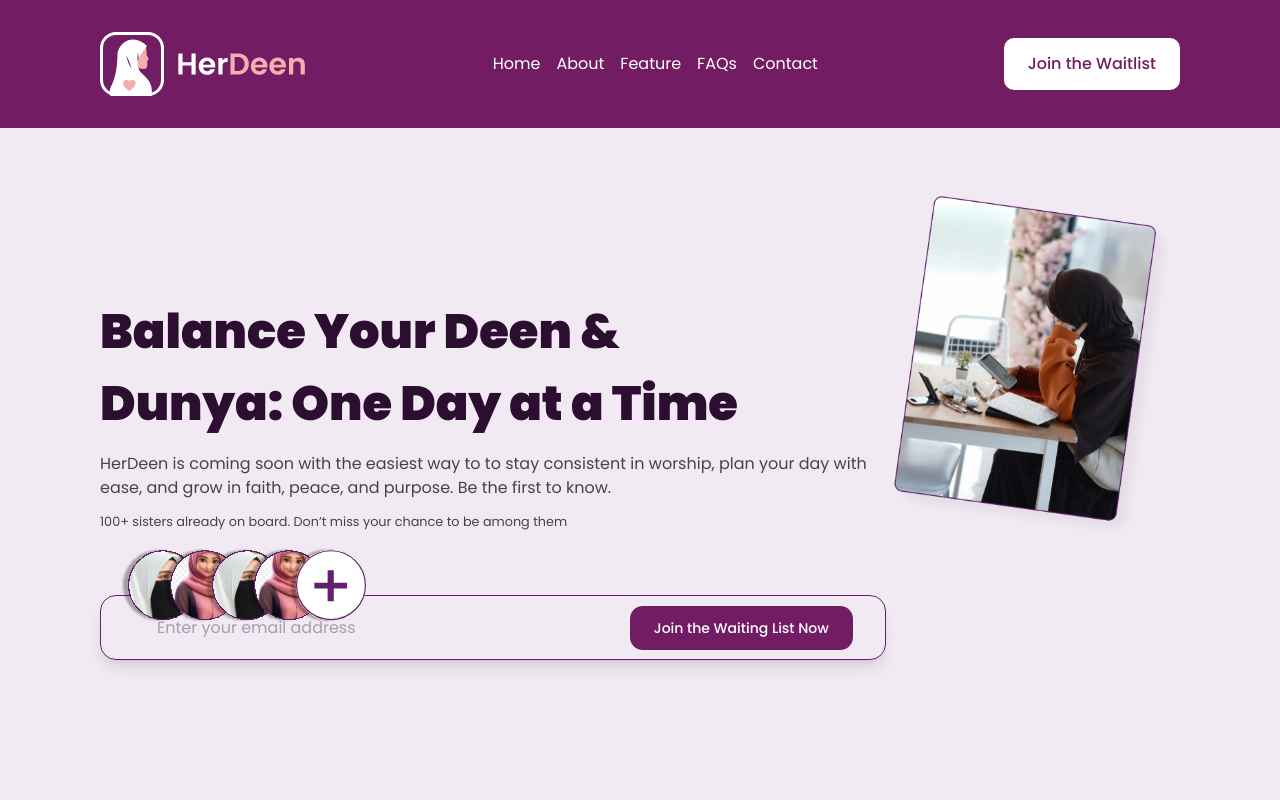
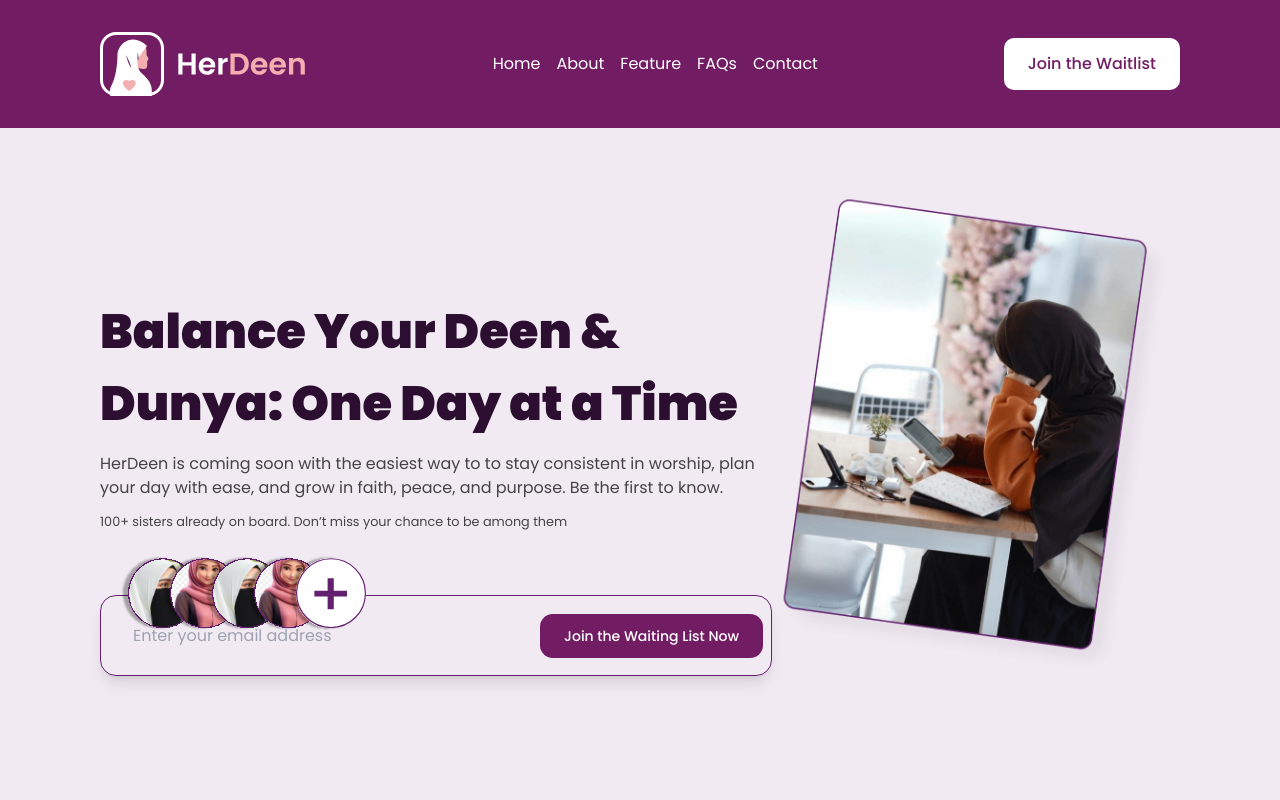
Before and after one commit to sweathannah/HerDeen, a React (Vite) app: page / in a window 1280 px wide. Shown: the top 800 px of the page. Built offline with nearby package versions, Linux system fonts and the light colour scheme; the HTML template or start-up script is replaced by a standard one; a web font is replaced by a local one.

Commit message:
made waitlist one start working

```diff
--- /dev/null
+++ b/src/components/WaitlistForm.jsx
@@ -0,0 +1,85 @@
+// src/components/WaitlistForm.jsx
+import React, { useState } from 'react';
+
+const WaitlistForm = () => {
+  const [email, setEmail] = useState('');
+  const [message, setMessage] = useState('');
+  const [isSubmitting, setIsSubmitting] = useState(false);
+
+  const GOOGLE_FORM_ACTION_URL = 'https://docs.google.com/forms/u/0/d/e/1FAIpQLSftWsDKJuqY3n7cPdYpTL0hZROf3oKyCsIZxGr-1tIKXZIblQ/formResponse';
+  const GOOGLE_FORM_EMAIL_FIELD_NAME = 'entry.1661478065';
+
+  const handleSubmit = async (e) => {
+    e.preventDefault(); // Prevent default form submission
+
+    if (!email) {
+      setMessage('Please enter your email address.');
+      return;
+    }
+
+    setIsSubmitting(true);
+    setMessage('');
+
+    // Create a FormData object to send the data
+    const formData = new FormData();
+    formData.append(GOOGLE_FORM_EMAIL_FIELD_NAME, email);
+
+    try {
+      const response = await fetch(GOOGLE_FORM_ACTION_URL, {
+        method: 'POST',
+        mode: 'no-cors', // Important for Google Forms direct submission to avoid CORS errors in browser
+        body: formData,
+      });
+
+      // Since mode is 'no-cors', response.ok will always be false.
+      // We assume success if no network error occurred.
+      setMessage('Thank you for joining the waitlist!');
+      setEmail(''); // Clear the input field
+    } catch (error) {
+      console.error('Error submitting form:', error);
+      setMessage('Failed to join the waitlist. Please try again.');
+    } finally {
+      setIsSubmitting(false);
+    }
+  };
+
+  return (
+    <div className='flex flex-col relative items-start lg:mt-[4rem] mt-[5rem]'>
+      <img src="/images/users.svg" alt="herDeen Subscribers" className='z-10 absolute -top-10 ' />
+      <form onSubmit={handleSubmit} className="w-full flex flex-col items-center">
+        <div className='rounded-[1rem] border-[#62206E] border-[1px] w-full max-w-2xl px-[0.5rem] py-[0.5rem] border-solid shadow-lg flex lg:flex-row flex-col items-center'>
+          <input
+            type="email"
+            placeholder="Enter your email address"
+            value={email}
+            onChange={(e) => setEmail(e.target.value)}
+            className="flex-grow py-[1.2rem] px-[1.5rem] text-[#444444] focus:outline-none bg-transparent w-full lg:w-auto"
+            required
+          />
+          {/* Desktop Button */}
+          <button
+            type="submit"
+            className="hidden lg:flex bg-[#721d63] text-white rounded-[0.8rem] px-6 py-3 text-sm font-medium whitespace-nowrap ml-4"
+            disabled={isSubmitting}
+          >
+            {isSubmitting ? 'Joining...' : 'Join the Waiting List Now'}
+          </button>
+        </div>
+        {/* Mobile Button (outside the inner div for better responsiveness) */}
+        <button
+          type="submit"
+          className="lg:hidden flex bg-[#721d63] text-white rounded-[0.8rem] px-5 py-3 text-sm font-medium whitespace-nowrap mt-4 w-full max-w-sm text-center justify-center"
+          disabled={isSubmitting}
+        >
+          {isSubmitting ? 'Joining...' : 'Join the Waiting List Now'}
+        </button>
+      </form>
+
+      {message && (
+        <p className="mt-4 text-sm text-gray-700">{message}</p>
+      )}
+    </div>
+  );
+};
+
+export default WaitlistForm;
--- a/src/components/faq_section.jsx
+++ b/src/components/faq_section.jsx
@@ -27,7 +27,7 @@ const faqData = [
 
 const FAQSection = () => {
   return (
-    <section className="py-[6.25rem] px-4 md:px-8 lg:px-16 bg-[#F8F6F9] bg-[url('/images/wavy.svg')] "> {/* Adjust background to match image */}
+    <section className="py-[6.25rem] px-4 md:px-8 lg:px-16 bg-[#F8F6F9] bg-[url('/images/wavy.svg')]" id='FAQs'>
       <div className="w-fit mx-auto text-center mb-12">
         <h2 className="text-[1.6rem] md:text-5xl font-bold text-[2B0E30] mb-4">Got Any Question?</h2>
         <p className="text-[#444444] text-lg max-w-[25.5rem] ">
--- a/src/pages/Home.jsx
+++ b/src/pages/Home.jsx
@@ -1,6 +1,7 @@
 // src/pages/Home.jsx
 import React, { useState } from 'react';
 import FAQSection from '../components/faq_section';
+import WaitlistForm from '../components/WaitlistForm';
 
 const Home = () => {
   const [isMenuOpen, setIsMenuOpen] = useState(false);
@@ -18,30 +19,32 @@ const Home = () => {
             <nav className='text-white font-normal text-[1rem] gap-[2rem]'>
               <ul className='flex gap-4'>
                 <li className='list-none relative group'>
-                  <a href="#" className='block py-2 '>Home</a>
+                  <a href="#Home" className='block py-2 '>Home</a>
                   <span className='shooting-star-underline'></span>
                 </li>
                 <li className='list-none relative group'>
-                  <a href="#" className='block py-2'>About</a>
+                  <a href="#About" className='block py-2'>About</a>
                   <span className='shooting-star-underline'></span>
                 </li>
                 <li className='list-none relative group'>
-                  <a href="#" className='block py-2'>Feature</a>
+                  <a href="#Features" className='block py-2'>Feature</a>
                   <span className='shooting-star-underline'></span>
                 </li>
                 <li className='list-none relative group'>
-                  <a href="#" className='block py-2'>FAQs</a>
+                  <a href="#FAQs" className='block py-2'>FAQs</a>
                   <span className='shooting-star-underline'></span>
                 </li>
                 <li className='list-none relative group'>
-                  <a href="#" className='block py-2'>Contact</a>
+                  <a href="#Contact" className='block py-2'>Contact</a>
                   <span className='shooting-star-underline'></span>
                 </li>
               </ul>
             </nav>
-            <button className='bg-[#FFFFFF] text-[#721d63] rounded-[0.625rem] px-[1.5rem] py-[0.9rem] font-medium text-[1rem]'>
-              Join the Waitlist
-            </button>
+            <a href="#Join">
+              <button className='bg-[#FFFFFF] text-[#721d63] rounded-[0.625rem] px-[1.5rem] py-[0.9rem] font-medium text-[1rem]'>
+                Join the Waitlist
+              </button>
+            </a>
           </header>
 
           {/* Mobile Header (Hamburger Menu) */}
@@ -77,36 +80,38 @@ const Home = () => {
               <nav>
                 <ul className='flex flex-col gap-[0.75rem] text-[1rem] font-normal items-end'>
                   <li className='list-none relative group'>
-                    <a href="#" className='block'>Home</a>
+                    <a href="#Home" className='block'>Home</a>
                     <span className='shooting-star-underline'></span>
                   </li>
                   <li className='list-none relative group'>
-                    <a href="#" className='block'>About</a>
+                    <a href="#About" className='block'>About</a>
                     <span className='shooting-star-underline'></span>
                   </li>
                   <li className='list-none relative group'>
-                    <a href="#" className='block'>Feature</a>
+                    <a href="#Feature" className='block'>Feature</a>
                     <span className='shooting-star-underline'></span>
                   </li>
                   <li className='list-none relative group'>
-                    <a href="#" className='block'>FAQs</a>
+                    <a href="#FAQs" className='block'>FAQs</a>
                     <span className='shooting-star-underline'></span>
                   </li>
                   <li className='list-none relative group'>
-                    <a href="#" className='block'>Contact</a>
+                    <a href="#Contact" className='block'>Contact</a>
                     <span className='shooting-star-underline'></span>
                   </li>
                 </ul>
               </nav>
               <div className='mt-8 text-end'>
+                <a href="#Join">
                   <button className='bg-[#62206E] text-white rounded-[0.625rem] px-[0.2rem] py-[0.6rem] font-medium text-[1rem] w-full max-w-[200px]'>
                       Join the Waitlist
                   </button>
+                </a>
               </div>
             </div>
           </div>
         </section>
-        <section className='lg:py-[3.75rem] lg:px-[6.25rem] p-[1.56rem] flex lg:flex-row flex-col'>
+        <section className='lg:py-[3.75rem] lg:px-[6.25rem] p-[1.56rem] flex lg:flex-row flex-col' id='Home'>
           <article className='lg:my-[6.759rem] my-[1rem]'>
             <h1 className='lg:text-[3rem] text-[2rem]  text-[#2B0E30] font-black lg:w-[42rem]'>
               Balance Your Deen & Dunya: One Day at a Time
@@ -117,28 +122,7 @@ const Home = () => {
             <p className='text-[0.8rem] font-normal text-[#444444]'>
               100+ sisters already on board. Don’t miss your chance to be among them
             </p>
-            <div className='flex flex-col relative items-start lg:mt-[4rem] mt-[5rem]'>
-              <img src="/images/users.svg" alt="herDeen Subscribers" className='mt-[2rem] z-50 absolute -top-20' />
-              <div className='rounded-[1rem] border-[#62206E] border-[1px] w-full px-[2rem] border-solid justify-between items-center shadow-lg flex lg:flex-row flex-col'>
-                <input
-                  type="email"
-                  placeholder="Enter your email address"
-                  className="flex-grow py-[1.2rem] px-[1.5rem] text-[#444444] focus:outline-none bg-transparent"
-                />
-                <button
-                  type="submit"
-                  className="lg:flex hidden bg-[#721d63] text-white rounded-[0.8rem] px-6 py-3 text-sm font-medium whitespace-nowrap ml-[8.3rem]"
-                >
-                  Join the Waiting List Now
-                </button>
-              </div>
-              <button
-                  type="submit"
-                  className="lg:hidden flex bg-[#721d63] text-white rounded-[0.8rem] px-[5rem] py-[1rem] text-sm font-medium whitespace-nowrap mx-auto my-[1.5rem] w-full text-center"
-                >
-                  Join the Waiting List Now
-                </button>
-            </div>
+            <WaitlistForm />
 
           </article>
 
@@ -146,7 +130,7 @@ const Home = () => {
             <img src="/images/hero2.png" alt="" />
           </article>
         </section>
-        <section className='lg:px-[6.25rem] px-[1.56rem] flex flex-row items-center'>
+        <section className='lg:px-[6.25rem] px-[1.56rem] flex flex-row items-center' id='About'>
           <img src="/images/why.svg" alt="# ladies smiling" className='lg:inline hidden' />
           <div>
             <h2 className='lg:text-[3.6rem] text-[3rem] font-bold text-gradient'>
@@ -299,7 +283,7 @@ const Home = () => {
             </div>
           </article>
         </section>
-        <section className='lg:py-[3.75rem] lg:px-[6.25rem] p-[1.56rem] flex flex-col items-center lg:mx-auto lg:text-center text-start'>
+        <section className='lg:py-[3.75rem] lg:px-[6.25rem] p-[1.56rem] flex flex-col items-center lg:mx-auto lg:text-center text-start' id='Features'>
           <article className='lg:w-[48rem] lg:mb-[6.25rem] mb-[2rem]'>
             <h2 className='text-[2B0E30] font-bold lg:text-[3rem] text-[2.2rem]'>
               What You’ll Find Inside
@@ -536,7 +520,7 @@ const Home = () => {
             </div>
           </article>
         </section>
-        <section className="flex flex-col justify-center lg:bg-[url('/images/experience.svg')] bg-[url('/images/experience2.svg')] bg-cover bg-center lg:py-[12.626rem] py-[5rem] text-center items-center text-[#FFFFFF]" >
+        <section className="flex flex-col justify-center lg:bg-[url('/images/experience.svg')] bg-[url('/images/experience2.svg')] bg-cover bg-center lg:py-[12.626rem] py-[5rem] text-center items-center text-[#FFFFFF]" id='Join' >
           <div className='lg:w-[50.25rem] w-[22.5rem]'>
             <h2 className='font-bold text-[2.6rem]'>
               Be the First to Experience HerDeen
@@ -546,7 +530,7 @@ const Home = () => {
             </p>
             <div className='flex flex-col relative items-start lg:mt-[4rem] mt-[5rem]'>
               <img src="/images/subscribers2.svg" alt="herDeen Subscribers" className='mt-[2rem] z-50 absolute -top-20' />
-              <div className='flex lg:flex-row flex-col gap-[1rem] mx-auto'>
+              <div className='flex lg:flex-row flex-col gap-[1rem] mx-auto w-fit'>
                 <div className='rounded-[1rem] border-[#62206E] bg-white border-[1px] lg:w-[33.75rem] px-[2rem] border-solid justify-between items-center shadow-lg flex lg:flex-row flex-col'>
                   <input
                     type="email"
@@ -612,7 +596,7 @@ const Home = () => {
               <a href="#">Feature</a>
               <a href="#">FAQs</a>
             </div>
-            <div className='flex flex-col lg:gap-[1.5rem] gap-[0.6rem] lg:pb-[0] pb-[2rem] lg:border-b-0 border-b-[#D6BCDB] border-b-[1px] border-solid'>
+            <div className='flex flex-col lg:gap-[1.5rem] gap-[0.6rem] lg:pb-[0] pb-[2rem] lg:border-b-0 border-b-[#D6BCDB] border-b-[1px] border-solid' id='Contact'>
               <h4 className='text-[#62206E] text-[1.25rem] font-bold'>
                 Contact Us
               </h4>
```
